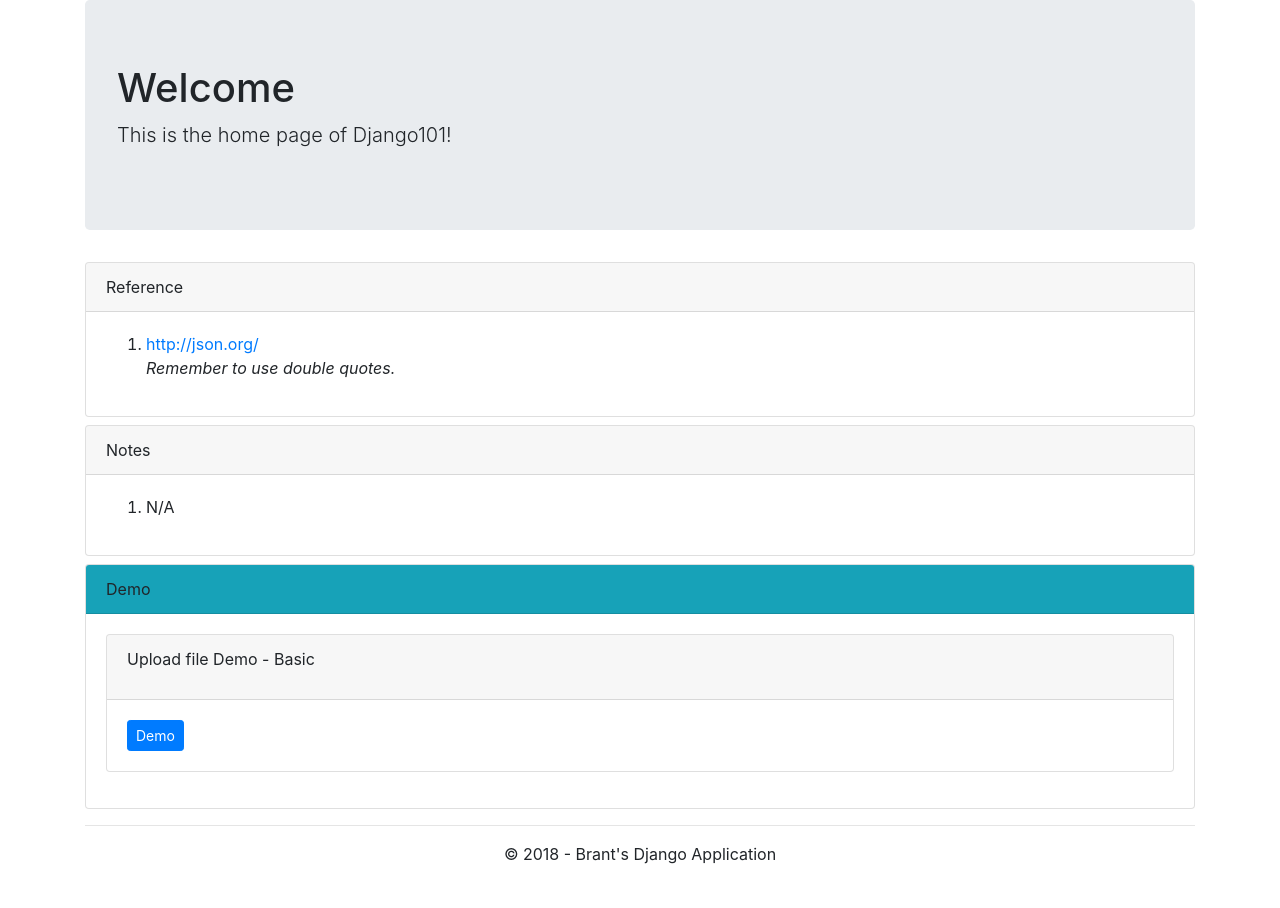
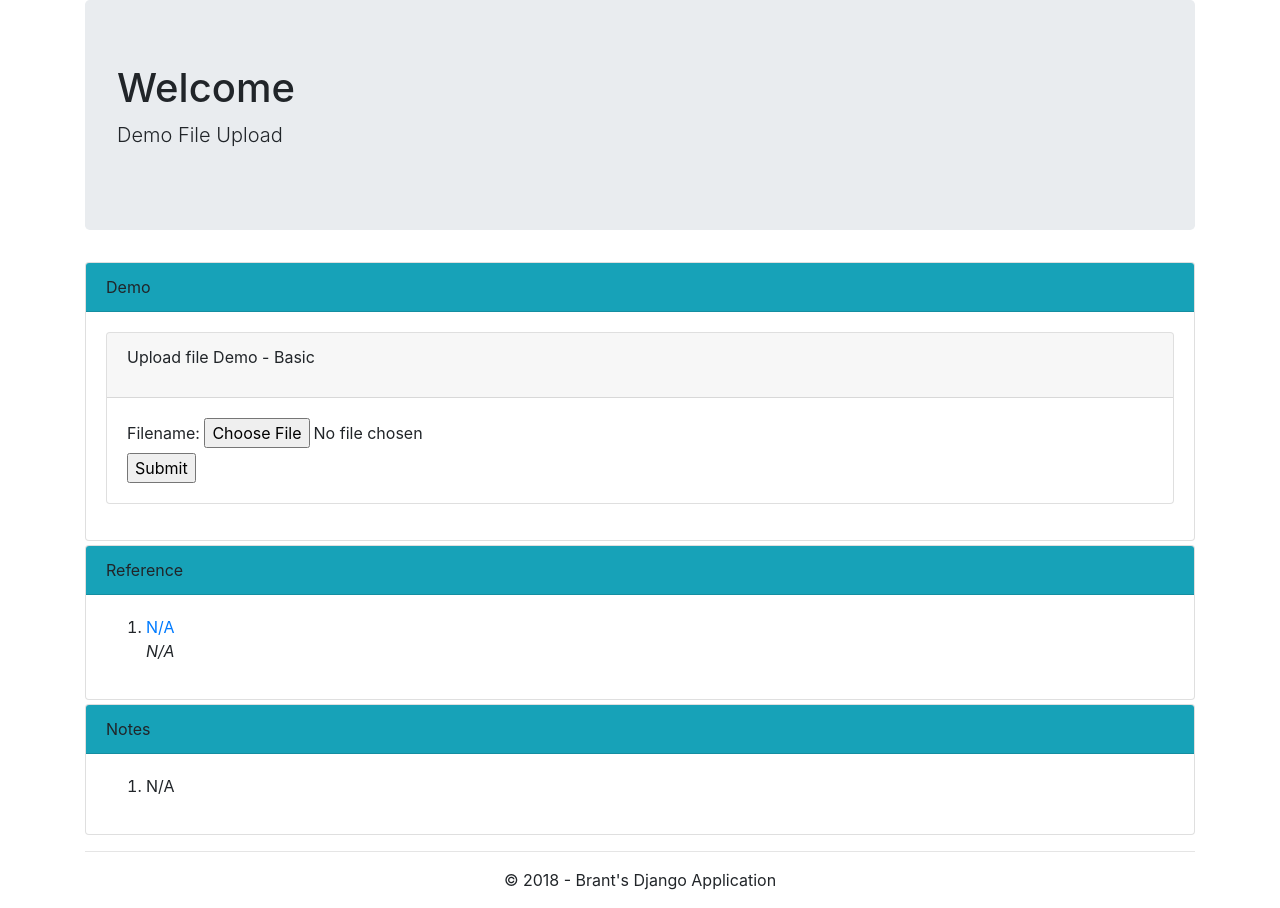
Before and after one commit to xkdcc/Django101, a Django app: page /uploadfiles/ in a window 1280 px wide. Before the commit the page ends 864 px from the top, so only its background shows below. Run offline with Django 3.2, Linux system fonts and the light colour scheme; some libraries are stand-ins or nearby versions.

Commit message:
Implemented basic file upload!

```diff
--- a/uploadfiles/templates/uploadfiles/index.html
+++ b/uploadfiles/templates/uploadfiles/index.html
@@ -1,52 +1,14 @@
-{% extends "base.html" %}
-
-{% block title %}
+{% extends "base.html" %} {% block title %}
 <title>Brant's Django Site</title>
-{% endblock %}
-
-{% block content %}
+{% endblock %} {% block content %}
 <div class="jumbotron">
   <h1>Welcome</h1>
-        <p class="lead">
-            This is the home page of Django101!
-        </p>
+  <p class="lead">Demo File Upload</p>
 </div>
-    <section>
-        <div>
-            <div class="card mb-2">
-                <div class="card-header">
-                    Reference
-                </div>
-                <div class="card-body">
-                    <ol>
-                        <li><a href="http://json.org/">http://json.org/</a></li>
-                        <i>Remember to use double quotes.</i>
-                    </ol>
-                </div>
-            </div>
-        </div>
-    </section>
-
-    <section>
-        <div>
-            <div class="card mb-2">
-                <div class="card-header">
-                    Notes
-                </div>
-                <div class="card-body">
-                    <ol>
-                        <li>N/A</li>
-                    </ol>
-                </div>
-            </div>
-        </div>
-    </section>
 
 <section>
   <div class="card">
-            <div class="card-header bg-info">
-                Demo
-            </div>
+    <div class="card-header bg-info">Demo</div>
     <div class="card-body">
       <div class="card-deck mb-3">
         <div class="card">
@@ -54,7 +16,23 @@
             <p>Upload file Demo - Basic</p>
           </div>
           <div class="card-body">
-                            <a class="btn btn-primary btn-sm" href="{% url 'uploadfiles:home' %}" role="button">Demo</a>
+            <form action="{% url 'uploadfiles:home' %}" method="post" enctype="multipart/form-data">
+              {% csrf_token %}
+              <label for="file">Filename:</label>
+              <input type="file" name="myfile" />
+              <br />
+              <input type="submit" name="submit" value="Submit" />
+            </form>
+            {% if messages %}
+              {% for message in messages %}
+                <div class="alert {{ message.tags }} mb-0" id="msg" role="alert">
+                  <button type="button" class="close" data-dismiss="alert" aria-label="Close">
+                    <span aria-hidden="true">&times;</span>
+                  </button>
+                  {{ message }}
+                </div>
+        {% endfor %}
+      {% endif %}
           </div>
         </div>
       </div>
@@ -62,4 +40,27 @@
   </div>
 </section>
 
+<section>
+  <div class="card mt-1">
+    <div class="card-header bg-info">Reference</div>
+    <div class="card-body">
+      <ol>
+        <li><a href="http://json.org/">N/A</a></li>
+        <i>N/A</i>
+      </ol>
+    </div>
+  </div>
+</section>
+
+<section>
+  <div class="card mt-1">
+    <div class="card-header bg-info">Notes</div>
+    <div class="card-body">
+      <ol>
+        <li>N/A</li>
+      </ol>
+    </div>
+  </div>
+</section>
+
 {% endblock %}
--- a/uploadfiles/views.py
+++ b/uploadfiles/views.py
@@ -1,6 +1,8 @@
+import os
 from django.shortcuts import render
-from django.http import Http404, HttpResponse, JsonResponse
-import json
+from django.core.files.storage import FileSystemStorage
+from django.conf import settings
+from django.contrib import messages
 
 
 # Create your views here.
@@ -9,4 +11,21 @@ def home(request):
 
 
 def demo_uploadfiles_v1(request):
+    '''
+    Not using form, model
+    '''
+    if request.method == 'POST' and request.FILES['myfile']:
+        for key, file in request.FILES.items():
+            path = file.name
+            dest = open(os.path.join(settings.MEDIA_ROOT, file.name), 'wb') # Writing in byte as file.chunks return bytes.
+            if file.multiple_chunks:
+                for c in file.chunks():
+                    dest.write(c) # If not using wb, here it will fail as "write() argument must be str, not bytes"
+            else:
+                dest.write(file.read())
+            dest.close()
+
+        messages.add_message(request, messages.SUCCESS, "Upload {} successfully!".format(file.name))
+
+        return render(request, 'uploadfiles/index.html', )
     return render(request, 'uploadfiles/index.html')
```
Also changed, not shown: django101/settings.py (+13 -0 lines). Lines whose indentation alone changed are shown as unchanged.
